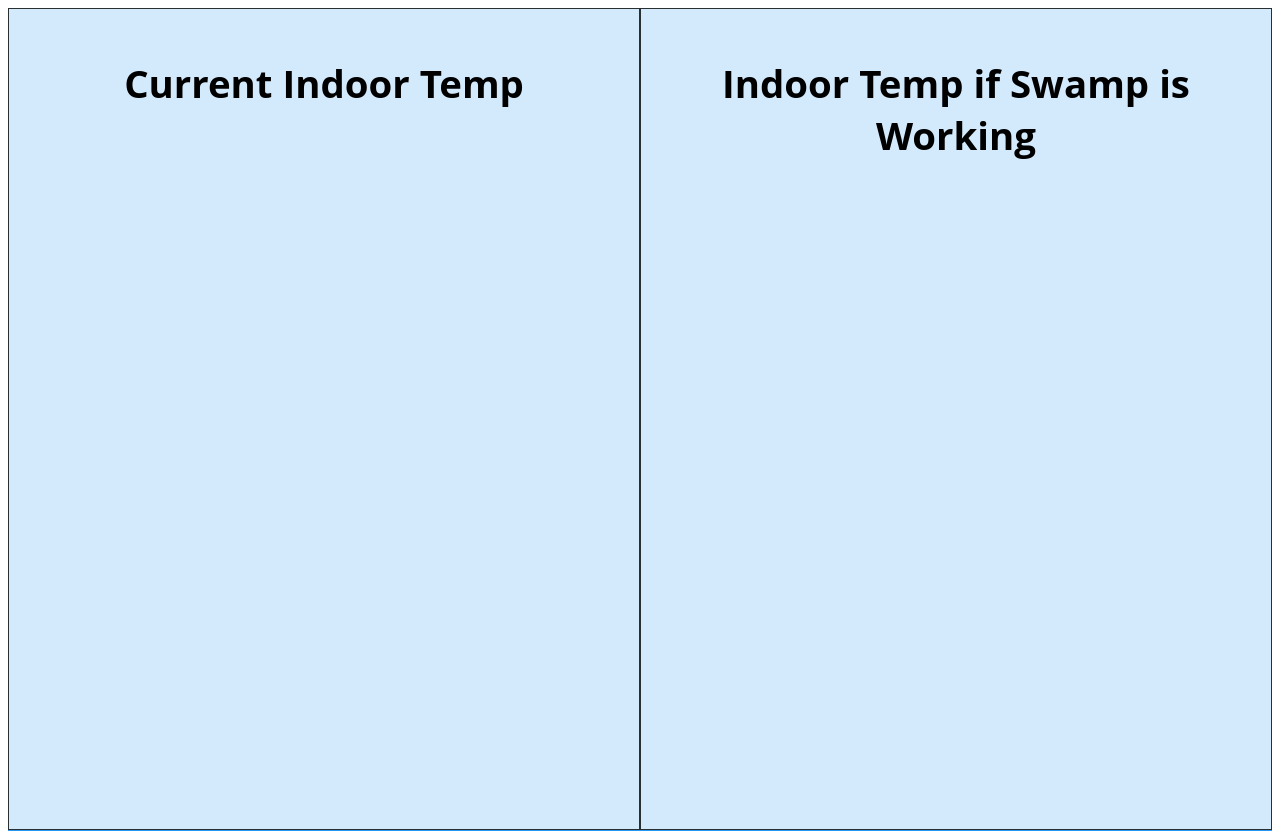
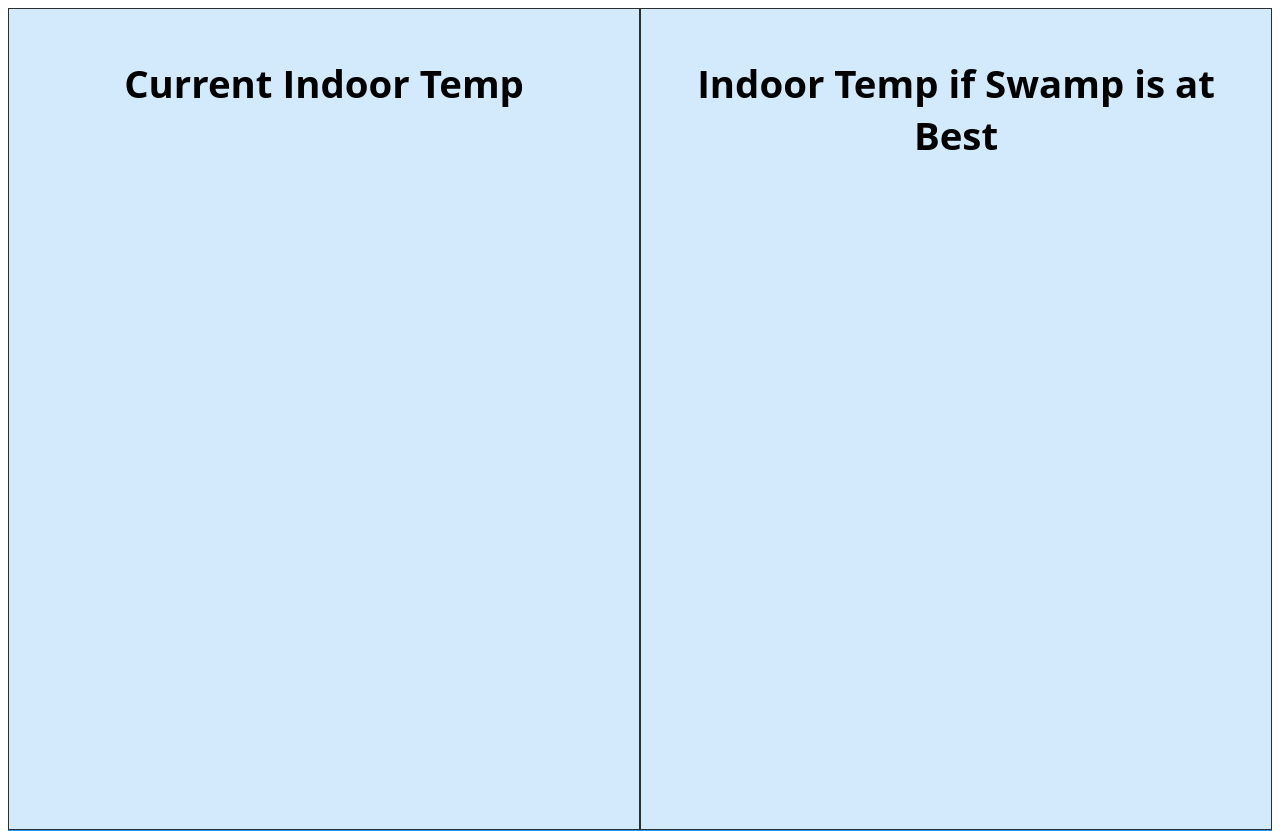
Before and after one commit to Josteniok/IsMySwampWorking, a plain HTML site: page index.html in a window 1280 px wide. Shown: the top 831 px of the page. Drawn offline with Linux system fonts and the light colour scheme; no server answers.

Commit message:
Changed some wording.

```diff
--- a/index.html
+++ b/index.html
@@ -36,7 +36,7 @@
                   <p id = "indoortemp"></p>
               </div>
               <div class = "grid-item" id = "outdoor-column">
-                  <p style = "font-size:3vw">Indoor Temp if Swamp is Working</p>
+                  <p style = "font-size:3vw">Indoor Temp if Swamp is at Best</p>
                   <p id = "bestswamptemp"></p>
               </div>
           </div>
```
